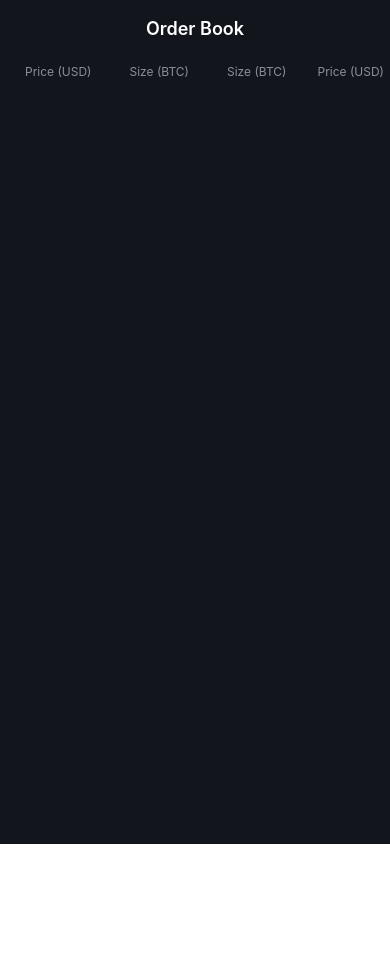
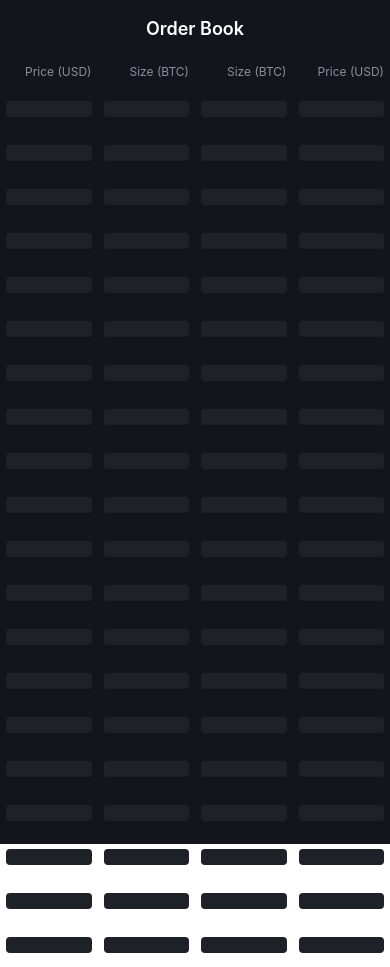
Before and after one commit to Sukshith27/OrderBookUI, a React Native app: screen / in a window 390 px wide. Before the commit the page ends 844 px from the top, so only its background shows below. Built offline with nearby package versions, Linux system fonts and the light colour scheme; no server answers.

Commit message:
ux(orderbook): show skeleton rows during initial websocket load

```diff
--- a/src/screens/OrderBookScreen.js
+++ b/src/screens/OrderBookScreen.js
@@ -5,11 +5,25 @@
 
 const EMPTY = { price: '', size: '' };
 const FLASH_LEVELS = 15;
+const SKELETON_ROWS = 20;
+
+function SkeletonRow() {
+  return (
+    <View style={styles.row}>
+      <View style={styles.skeletonCell} />
+      <View style={styles.skeletonCell} />
+      <View style={styles.skeletonCell} />
+      <View style={styles.skeletonCell} />
+    </View>
+  );
+}
 
 export default function OrderBookScreen() {
   const isScrollingRef = useRef(false);
   const { asks, bids, getPrevSize, flushPending } =
     useOrderBook('BTCUSD', isScrollingRef);
+
+  const hasData = asks.length > 0 || bids.length > 0;
 
   const rows = useMemo(() => {
     const maxLen = Math.max(asks.length, bids.length);
@@ -57,6 +71,13 @@
         <Text style={styles.colHeader}>Price (USD)</Text>
       </View>
 
+      {!hasData ? (
+        <>
+          {Array.from({ length: SKELETON_ROWS }).map((_, i) => (
+            <SkeletonRow key={i} />
+          ))}
+        </>
+      ) : (
         <FlatList
           data={rows}
           keyExtractor={(i) => i.key}
@@ -73,6 +94,7 @@
             flushPending();
           }}
         />
+      )}
     </View>
   );
 }
@@ -111,4 +133,13 @@
   listContent: {
     paddingBottom: 32,
   },
+
+  skeletonCell: {
+    flex: 1,
+    height: 16,
+    marginHorizontal: 6,
+    borderRadius: 4,
+    backgroundColor: '#1e2228',
+    alignSelf: 'center',
+  },
 });
```
Lines whose indentation alone changed are shown as unchanged.
